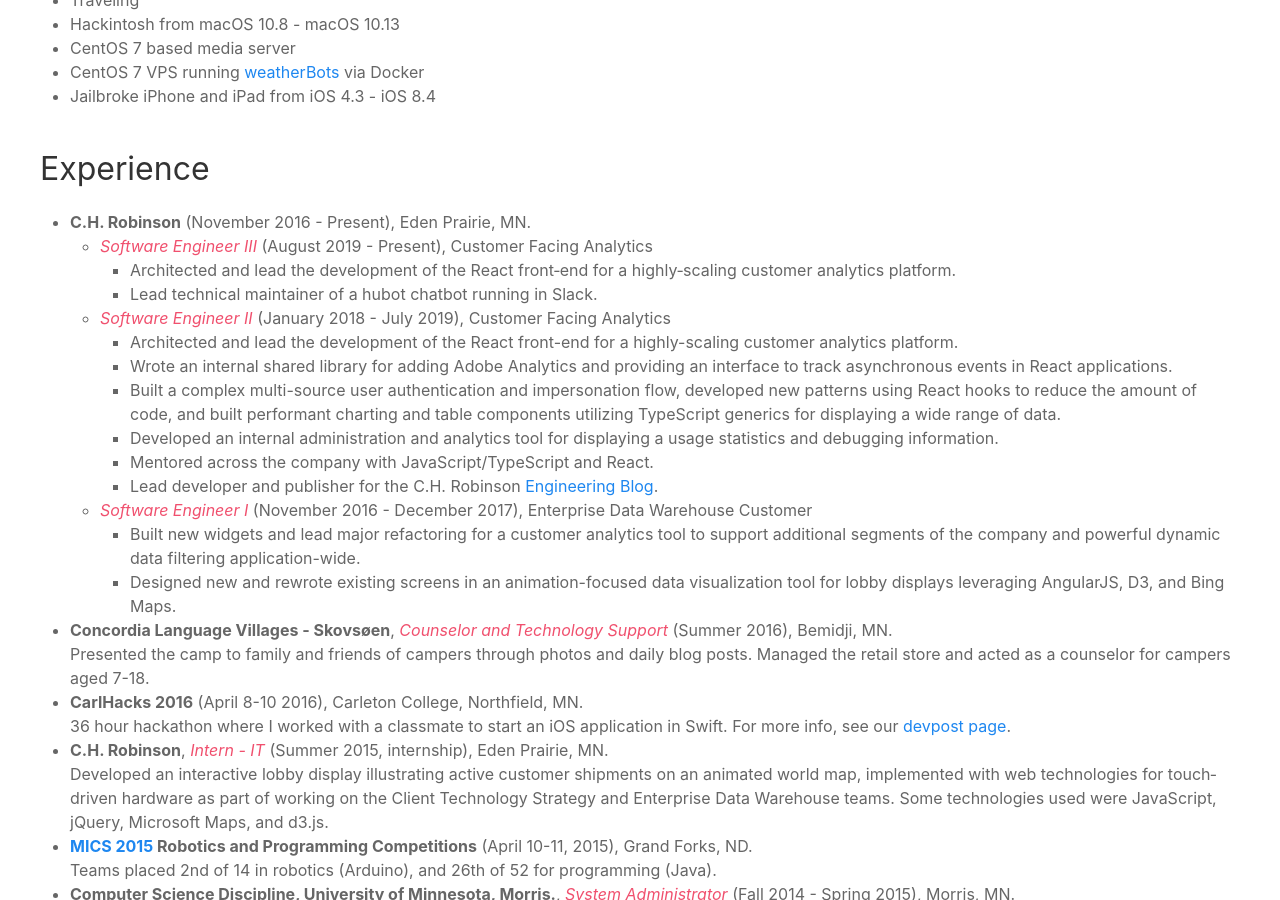
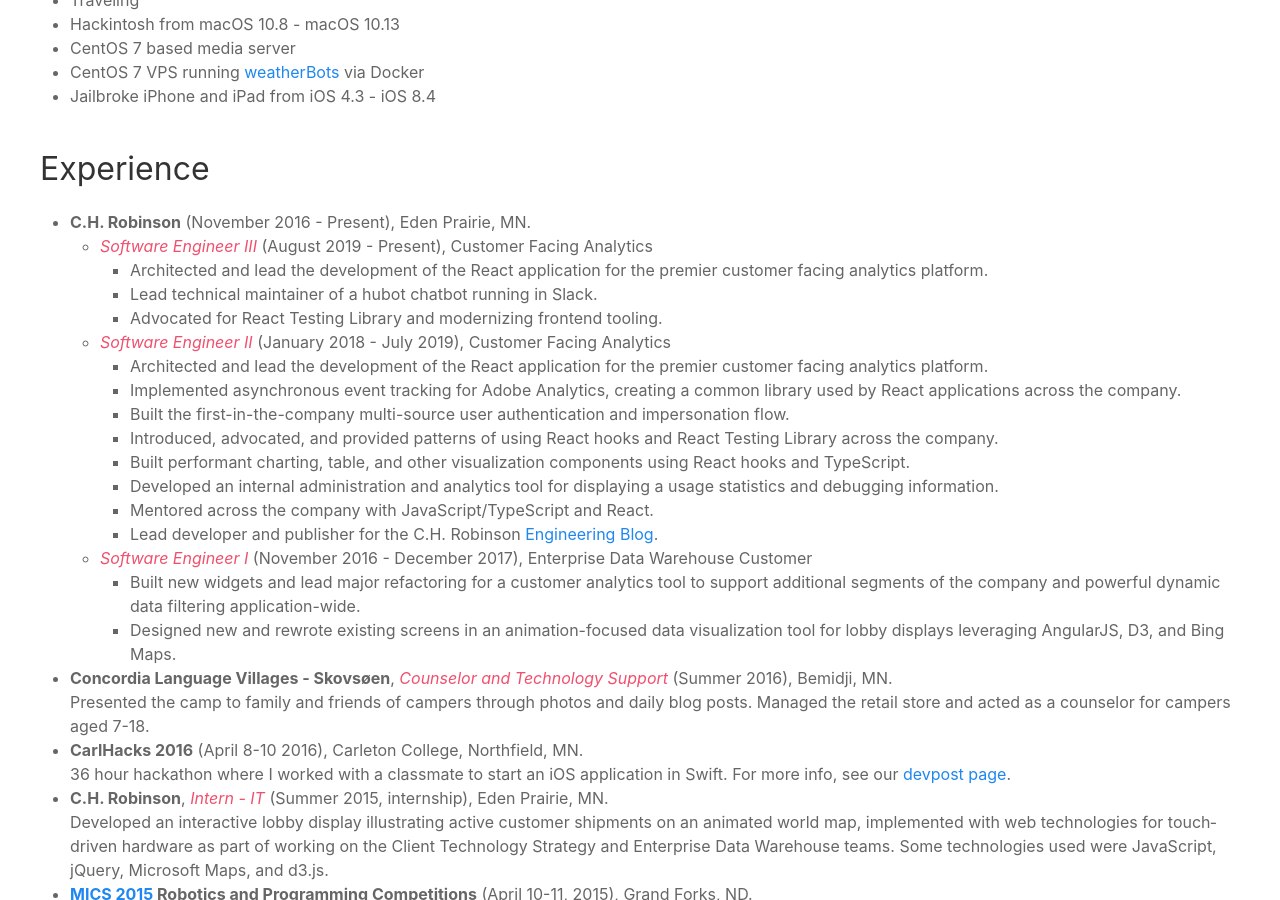
Before and after one commit to BrianMitchL/brianm.me, a Jekyll site: the page built from about.md, in a window 1280 px wide and 900 px high, scrolled down 1057 px. Built offline with Jekyll 4.4.1, drawn with Linux system fonts in a browser that asks for light colours; nearby versions of some CDN libraries; some of the changed text lies outside the part shown.

Commit message:
Update about

```diff
--- a/about.md
+++ b/about.md
@@ -1,19 +1,19 @@
 ---
 permalink: /about
 layout: page
-title: About
+title: About Brian Mitchell
 description: Extended Résumé
 ---
 
 _A more formal résumé can be found on [GitHub](https://github.com/BrianMitchL/resume/raw/master/resume.pdf)._
 
-I am primarily focused in front-end web development with an interest in tooling and developer experience. I am fairly proficient in a Terminal and enjoy tinkering and configuring things. Additionally, I am an experienced lighting designer, electrician, and console programmer.
+I am a senior frontend software engineer and web developer with an interest in tooling and developer experience. I am fairly proficient in a Terminal and enjoy tinkering and configuring things. Additionally, I am an experienced lighting designer, electrician, and console programmer.
 
 Check out my Twitter bots! [@MorrisMNWeather](https://twitter.com/MorrisMNWeather) and [@WeatherByBrian](https://twitter.com/WeatherByBrian)
 
 ## Tools, Frameworks, and Languages
 
-TypeScript, JavaScript, React, Redux, redux-saga, react-table, react-testing-library, AngularJS, D3, Highcharts, Recharts, RxJS, Webpack, Node.js, Jekyll, Python, Java, HTML5, CSS, SCSS, git, Docker, <span class="latex">L<span class='sup'>a</span>T<span class='sub'>e</span>X</span>
+TypeScript, JavaScript, React, Redux, redux-saga, react-table, react-testing-library, react-query, react-spring, styled-components, AngularJS, D3, Highcharts, Recharts, RxJS, Webpack, Node.js, Jekyll, Python, Java, HTML5, CSS, SCSS, git, Docker, <span class="latex">L<span class='sup'>a</span>T<span class='sub'>e</span>X</span>
 
 ### Operating Systems
 
@@ -44,13 +44,21 @@
 
 - **C.H. Robinson** (November 2016 - Present), Eden Prairie, MN.\\
   - _Software Engineer III_ (August 2019 - Present), Customer Facing Analytics
-    - Architected and lead the development of the React front‐end for a
-      highly‐scaling customer analytics platform.
+    - Architected and lead the development of the React application for the
+      premier customer facing analytics platform.
     - Lead technical maintainer of a hubot chatbot running in Slack.
+    - Advocated for React Testing Library and modernizing frontend tooling.
   - _Software Engineer II_ (January 2018 - July 2019), Customer Facing Analytics
-    - Architected and lead the development of the React front-end for a highly-scaling customer analytics platform.
-    - Wrote an internal shared library for adding Adobe Analytics and providing an interface to track asynchronous events in React applications.
-    - Built a complex multi-source user authentication and impersonation flow, developed new patterns using React hooks to reduce the amount of code, and built performant charting and table components utilizing TypeScript generics for displaying a wide range of data.
+    - Architected and lead the development of the React application for the
+      premier customer facing analytics platform.
+    - Implemented asynchronous event tracking for Adobe Analytics, creating a
+      common library used by React applications across the company.
+    - Built the first-in-the-company multi-source user authentication and
+      impersonation flow.
+    - Introduced, advocated, and provided patterns of using React hooks and
+      React Testing Library across the company.
+    - Built performant charting, table, and other visualization components
+      using React hooks and TypeScript.
     - Developed an internal administration and analytics tool for displaying a usage statistics and debugging information.
     - Mentored across the company with JavaScript/TypeScript and React.
     - Lead developer and publisher for the C.H. Robinson [Engineering Blog](https://engineering.chrobinson.com).
@@ -110,7 +118,7 @@
   <ul>
       <li>Artificial Intelligence</li>
       <li>Sustainability in Northern Europe</li>
-      <li>Danish Language I--II</li>
+      <li>Danish Language I&ndash;II</li>
   </ul>
   </details>
 
```
